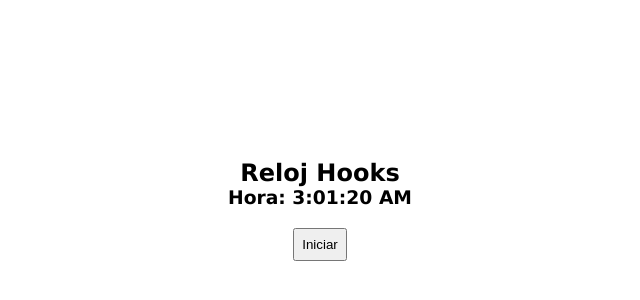
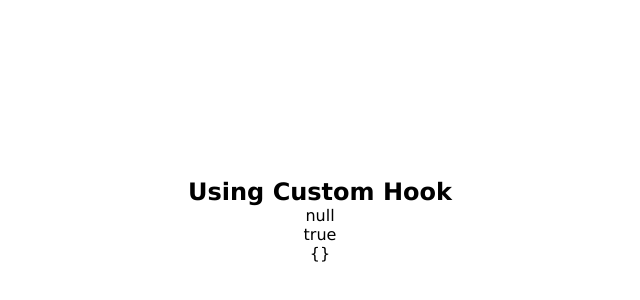
Before and after one commit to santiRamrez/react_components, a React (Create React App) app: page / in a window 1280 px wide. Shown: the part 180-480 px from the top of the page, without its empty margins (320-960 px from the left). Built offline with nearby package versions, Linux system fonts and the light colour scheme; no server answers.

Commit message:
Making a custom hook

```diff
--- a/src/App.js
+++ b/src/App.js
@@ -6,12 +6,14 @@ import "./App.css";
 // import Counting from "./components/Counting/Counting";
 // import CounterHooks from "./components/CounterHooks/CounterHooks";
 // import UseEffectDocs from "./components/UseEffect/UseEffectDocs";
-import RelojHooks from "./components/RelojHooks/RelojHooks";
+// import RelojHooks from "./components/RelojHooks/RelojHooks";
+// import HooksApi from "./components/HooksApi/HooksApi";
+import UsingCustomHook from "./components/UsingCustomHook/UsingCustomHook";
 
 function App() {
   return (
     <div className="container">
-      <RelojHooks />
+      <UsingCustomHook />
     </div>
   );
 }
--- /dev/null
+++ b/src/components/HooksApi/HooksApi.js
@@ -0,0 +1,39 @@
+import React, { useState, useEffect } from "react";
+
+const HooksApi = () => {
+  const [countries, setCountries] = useState([]);
+
+  useEffect(() => {
+    let url = "https://restcountries.eu/rest/v2/lang/es";
+    getData(url);
+  }, []);
+
+  const getData = (url) => {
+    try {
+      fetch(url)
+        .then((response) => response.json())
+        .then((data) => setCountries(data));
+    } catch (error) {
+      setCountries(error);
+    }
+  };
+
+  return (
+    <>
+      <h2>Peticiones a una API</h2>
+      {countries.length === 0 ? (
+        <p>Cargando...</p>
+      ) : (
+        countries.map((country, i) => {
+          return (
+            <div key={i}>
+              <p>{country.name}</p>
+            </div>
+          );
+        })
+      )}
+    </>
+  );
+};
+
+export default HooksApi;
--- /dev/null
+++ b/src/components/UsingCustomHook/UsingCustomHook.js
@@ -0,0 +1,19 @@
+import React from "react";
+import { useFetch } from "../../hooks/useFetch";
+
+const UsingCustomHook = () => {
+  let url = "https://restcountries.eu/rest/v2/lang/es";
+
+  let { data, isPending, error } = useFetch(url);
+
+  return (
+    <>
+      <h2>Using Custom Hook</h2>
+      <p>{JSON.stringify(data)}</p>
+      <p>{JSON.stringify(isPending)}</p>
+      <p>{JSON.stringify(error)}</p>
+    </>
+  );
+};
+
+export default UsingCustomHook;
--- /dev/null
+++ b/src/hooks/useFetch.js
@@ -0,0 +1,41 @@
+import { useEffect, useState } from "react";
+
+//Custom hooks it does not use export default
+
+export const useFetch = (url) => {
+  const [data, setData] = useState(null);
+  const [isPending, setIsPending] = useState(true);
+  const [error, setError] = useState(null);
+
+  useEffect(() => {
+    const getData = async (url) => {
+      try {
+        let res = await fetch(url);
+
+        if (!res.ok) {
+          throw {
+            err: true,
+            status: res.status,
+            statusText: !res.statusText
+              ? "Hay un error muñeco"
+              : res.statusText,
+          };
+        }
+
+        let data = await res.json();
+
+        setData(data);
+        setIsPending(false);
+        setError({ err: false });
+        //The code within the throw block is caught below
+      } catch (err) {
+        setIsPending(true);
+        setError(err);
+      }
+    };
+
+    getData(url);
+  }, [url]);
+
+  return { data, isPending, error };
+};
```
